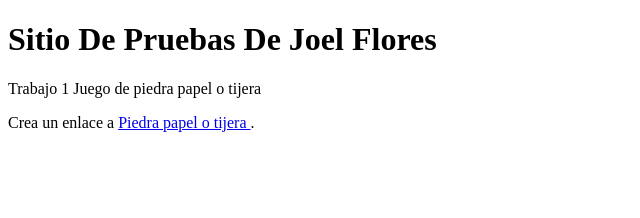
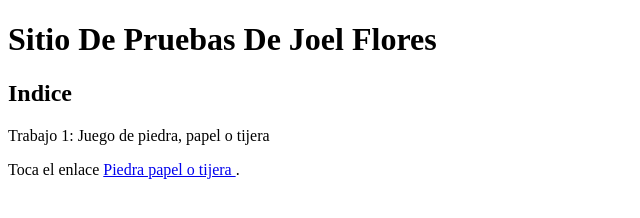
Before and after one commit to JoelFloresdp/JoelFloresdp.github.io, a plain HTML site: page index.html in a window 1280 px wide. Shown: the whole page, without its empty margins (0-640 px from the left). Drawn offline with Linux system fonts and the light colour scheme.

Commit message:
Update index.html

```diff
--- a/index.html
+++ b/index.html
@@ -6,11 +6,12 @@
   </head>
 <body>
 <h1 > Sitio De Pruebas De Joel Flores </h1>
+<h2 > Indice </h2>
 <p>
-  Trabajo 1 Juego de piedra papel o tijera
+  Trabajo 1: Juego de piedra, papel o tijera
   </p>
   <p>
-  Crea un enlace a
+  Toca el enlace
   <a href="piedrapapelotijera.html"> Piedra papel o tijera </a>.
 </p>
 
```
